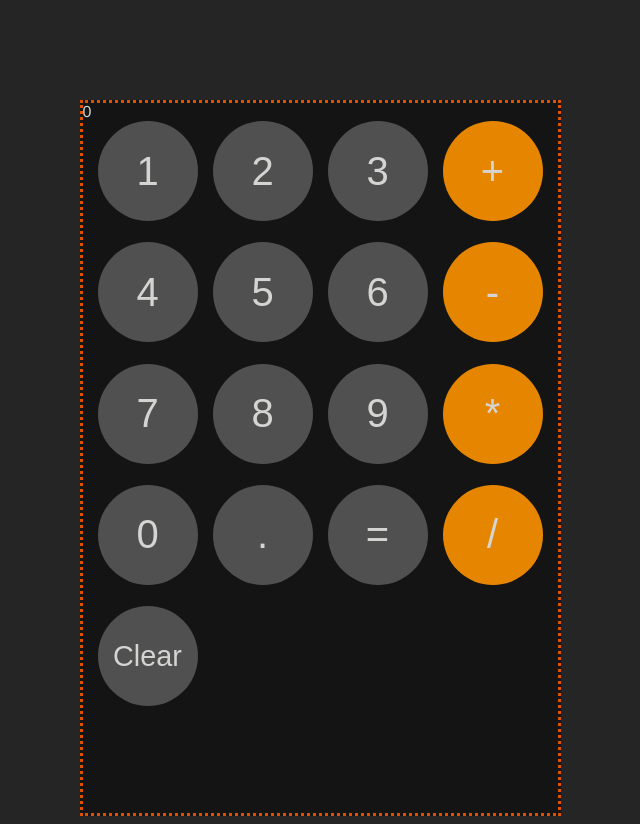
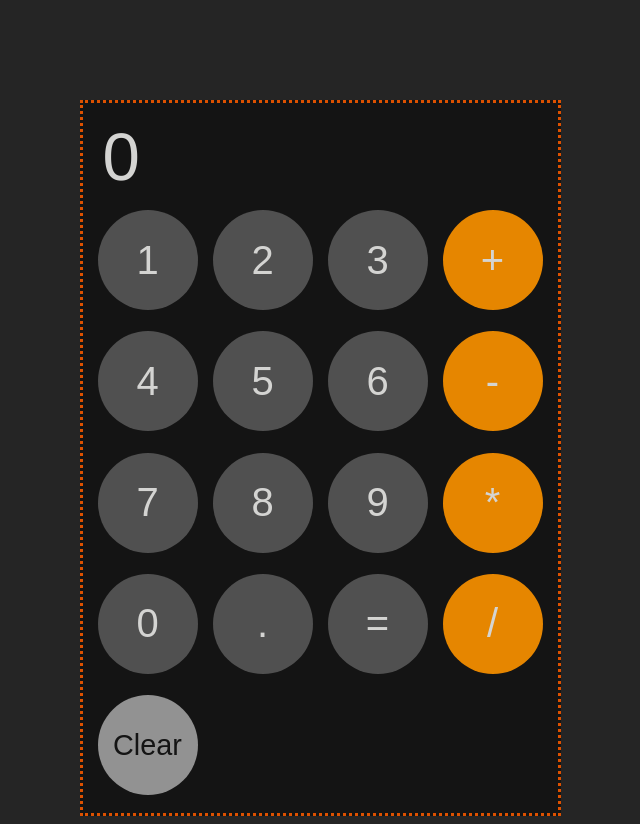
Before and after one commit to maivlys/iphone-calculator, a plain HTML site: page index.html in a window 1280 px wide. Shown: the whole page, without its empty margins (320-960 px from the left). Drawn offline with Linux system fonts and the light colour scheme.

Commit message:
unify selectors,add clear button style

```diff
--- a/style.css
+++ b/style.css
@@ -14,7 +14,7 @@ body{
   background-color: #141414;
 }
 
-.display{
+.container > div:first-child {
   font-size: 4.2rem;
   padding: 15px 20px;
 }
@@ -44,8 +44,7 @@ button{
   background-color: #505050;
   border: none;
   border-radius: 50%;
-  /* transition: background-color 0.2s;
-  transition-delay: 0.1s; */
+  cursor: pointer;
 }
 
 button:focus,
@@ -58,10 +57,19 @@ button:active{
 }
 
 .operators:focus,
-.operators:active{
+.operators:active
+{
   background-color: #b46900;
 }
 
 .last-row button{
   font-size: 1.8rem;
+  background-color: #929292;
+  color: #141414;
 }
+
+.last-row button:focus,
+.last-row button:active{
+  color: #D4D4D2;
+  background-color: #4d4d4d;
+}
```
